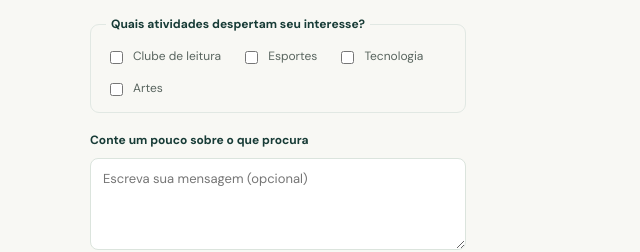
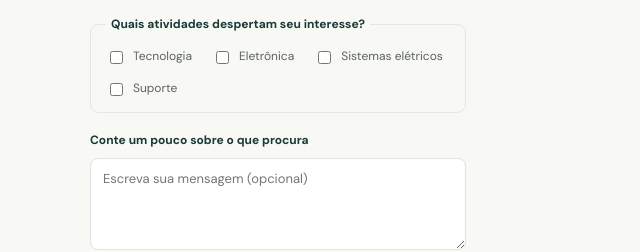
Before and after one commit to isaaccarvalho56256-lang/atividadeA3, a plain HTML site: page cadastro.html in a window 1280 px wide. Shown: the part 788-1040 px from the top of the page, 0-640 px from the left. Drawn offline with Linux system fonts and the light colour scheme; a script that the page names is missing.

Commit message:
Update cadastro.html

```diff
--- a/cadastro.html
+++ b/cadastro.html
@@ -45,10 +45,10 @@
           <div class="form-group"><label for="etapa">Etapa de interesse *</label><select id="etapa" name="etapa"
               required>
               <option value="">Selecione uma opção</option>
-              <option>Ensino Fundamental I</option>
-              <option>Ensino Fundamental II</option>
-              <option>Atividades em período integral</option>
-              <option>Quero receber informações</option>
+              <option>Informática</option>
+              <option>Eletrotécnica</option>
+              <option>Eletrônica</option>
+              <option>Telecomunicações</option>
             </select></div>
         </div>
 
@@ -61,10 +61,10 @@
 
         <fieldset class="form-fieldset">
           <legend>Quais atividades despertam seu interesse?</legend>
-          <label class="choice"><input type="checkbox" name="atividades" value="Leitura"> Clube de leitura</label>
-          <label class="choice"><input type="checkbox" name="atividades" value="Esportes"> Esportes</label>
-          <label class="choice"><input type="checkbox" name="atividades" value="Tecnologia"> Tecnologia</label>
-          <label class="choice"><input type="checkbox" name="atividades" value="Artes"> Artes</label>
+          <label class="choice"><input type="checkbox" name="atividades" value="Leitura">Tecnologia</label>
+          <label class="choice"><input type="checkbox" name="atividades" value="Esportes"> Eletrônica</label>
+          <label class="choice"><input type="checkbox" name="atividades" value="Tecnologia"> Sistemas elétricos</label>
+          <label class="choice"><input type="checkbox" name="atividades" value="Artes"> Suporte</label>
         </fieldset>
 
         <div class="form-group"><label for="mensagem">Conte um pouco sobre o que procura</label><textarea id="mensagem"
```
